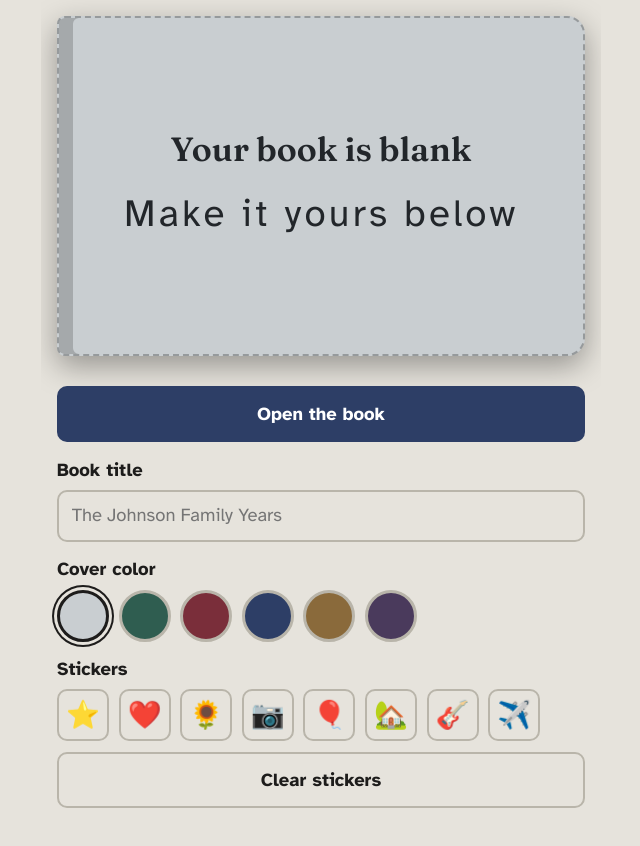
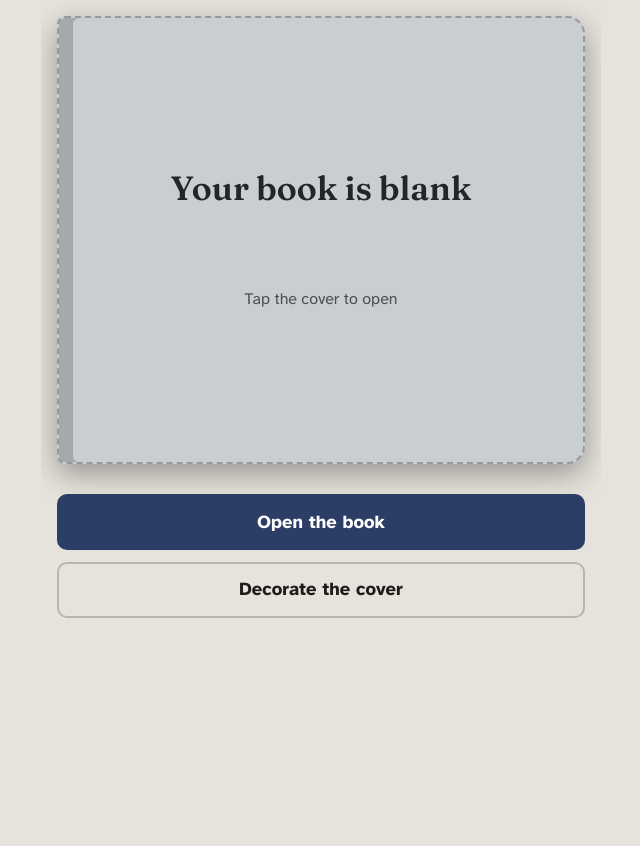
Before and after one commit to erik35mn-prog/decades-scrapbook, a plain HTML site: page index.html in a window 1280 px wide. Shown: the whole page, without its empty margins (319-959 px from the left). After the commit the page ends 800 px from the top, so only its background shows below. Drawn offline with Linux system fonts and the light colour scheme.

Commit message:
Add files via upload

```diff
--- a/index.html
+++ b/index.html
@@ -25,10 +25,11 @@ button:focus-visible,select:focus-visible,input:focus-visible,textarea:focus-vis
 @keyframes turn{0%{transform:perspective(1100px) rotateY(-75deg);opacity:.2;filter:brightness(.5)}60%{opacity:1}100%{transform:none;filter:none}}
 @media (prefers-reduced-motion:reduce){.turn{animation:none}}
 /* cover */
-.cover{border-radius:8px 18px 18px 8px;padding:2.2rem 1.4rem;min-height:340px;box-shadow:inset 14px 0 0 rgba(0,0,0,.18),0 10px 30px rgba(0,0,0,.35);text-align:center;display:flex;flex-direction:column;justify-content:center;align-items:center;gap:1rem;border:2px dashed rgba(0,0,0,.25)}
+.cover{border-radius:8px 18px 18px 8px;padding:2.2rem 1.4rem;min-height:56vh;cursor:pointer;box-shadow:inset 14px 0 0 rgba(0,0,0,.18),0 10px 30px rgba(0,0,0,.35);text-align:center;display:flex;flex-direction:column;justify-content:center;align-items:center;gap:1rem;border:2px dashed rgba(0,0,0,.25)}
 .cover h1{font-size:2.1rem;word-break:break-word}
 .cover.dark{border-color:rgba(255,255,255,.3)}
 .stick{font-size:2.4rem;letter-spacing:.2rem;min-height:3rem}
+.tap{margin:0;font-size:1rem;opacity:.75}
 .tools{margin-top:1.2rem}
 .tools label{display:block;font-weight:700;margin:.9rem 0 .35rem}
 .tools input[type=text]{width:100%;min-height:52px;padding:.5rem .8rem;border-radius:10px;border:2px solid var(--line);background:transparent}
@@ -88,14 +89,14 @@ function render(turn){
   var h='';
   if(V.name==='cover'){
     var dk=isDark(S.color);
-    h+='<div class="cover'+(dk?' dark':'')+'" style="background:'+S.color+';color:'+(dk?'#f5f2ea':'#22262a')+'">'
+    h+='<div class="cover'+(dk?' dark':'')+'" role="button" tabindex="0" aria-label="Open the book" onclick="go(\'toc\')" onkeydown="if(event.key===\'Enter\')go(\'toc\')" style="background:'+S.color+';color:'+(dk?'#f5f2ea':'#22262a')+'">'
      +'<h1>'+(S.title?esc(S.title):'Your book is blank')+'</h1>'
-     +'<div class="stick" aria-label="Stickers">'+(S.stickers.join(' ')||(S.title?'':'Make it yours below'))+'</div></div>'
-     +'<div class="tools"><button class="btn" onclick="go(\'toc\')">Open the book</button>'
+     +'<div class="stick" aria-label="Stickers">'+S.stickers.join(' ')+'</div><p class="tap">Tap the cover to open</p></div>'
+     +'<div class="tools"><button class="btn" onclick="go(\'toc\')">Open the book</button><button class="btn alt" onclick="V.dec=!V.dec;render()">'+(V.dec?'Done decorating':'Decorate the cover')+'</button>'+(V.dec?'<div>'
      +'<label for="ttl">Book title</label><input id="ttl" type="text" maxlength="40" placeholder="The Johnson Family Years" value="'+esc(S.title)+'" oninput="S.title=this.value;save();paintCover()">'
      +'<label>Cover color</label><div class="sw">'+COLORS.map(function(c){return '<button aria-label="Cover color '+c+'" aria-pressed="'+(c===S.color)+'" style="background:'+c+'" onclick="S.color=\''+c+'\';save();render()"></button>';}).join('')+'</div>'
      +'<label>Stickers</label><div class="sw st">'+STICKERS.map(function(s){return '<button onclick="addSt(\''+s+'\')">'+s+'</button>';}).join('')+'</div>'
-     +'<button class="btn alt" onclick="S.stickers=[];save();render()">Clear stickers</button></div>';
+     +'<button class="btn alt" onclick="S.stickers=[];save();render()">Clear stickers</button></div>':'')+'</div>';
   }
   if(V.name==='toc'){
     h+='<div class="page"><h2>Table of contents</h2><p class="sub">Pick a decade to turn to its pages.</p><div class="toc">'
```
